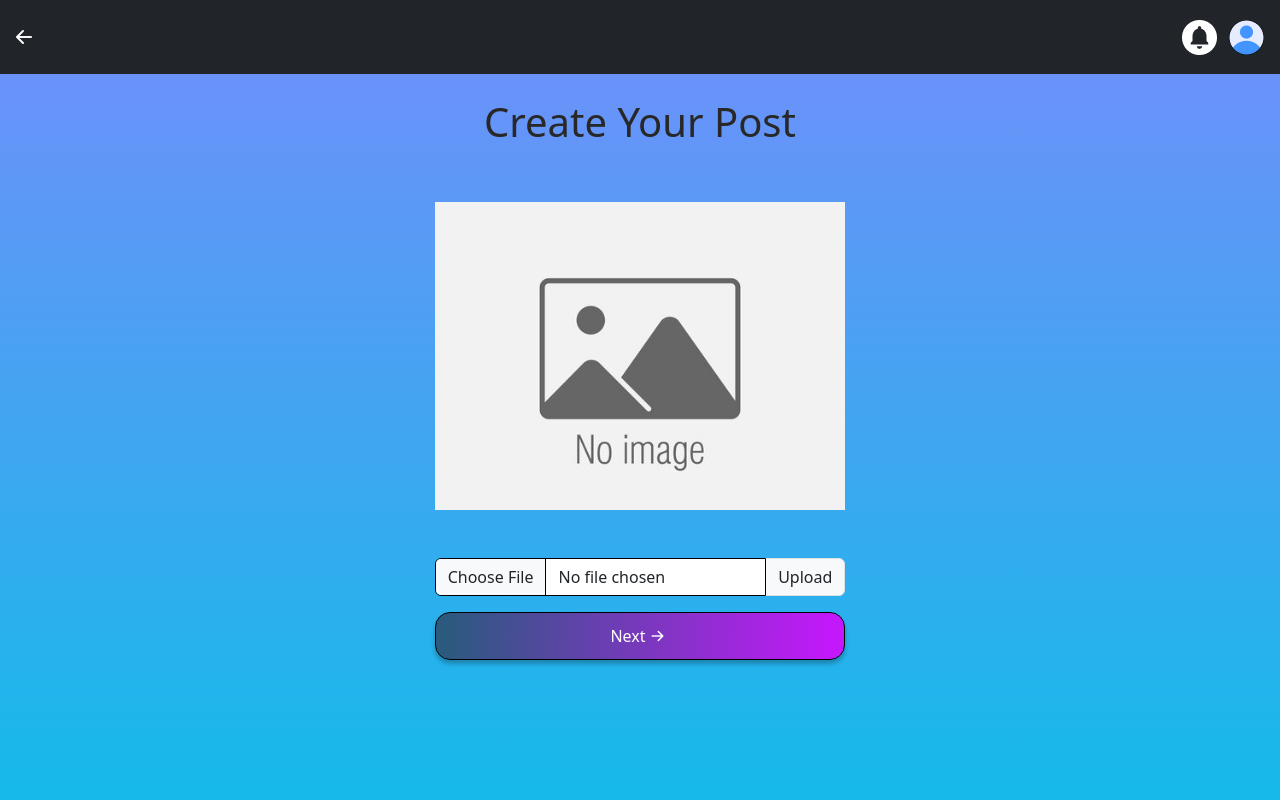
After one commit to Giock24/NowMusic, a PHP site: page /src/post_creation/post_add_image.html in a window 1280 px wide. The commit adds this page. Run offline with PHP 8.4, Linux system fonts and the light colour scheme.

Commit message:
- [Post Creation] - add image

```diff
--- a/css/style.css
+++ b/css/style.css
@@ -52,3 +52,7 @@ nav>a>p {
     color: white;
     font-size: 20px;
 }
+
+nav>a>i{
+    font-size: 32px;
+}
--- /dev/null
+++ b/js/post_creation/add_image.js
@@ -0,0 +1,7 @@
+var loadFile = function(event) {
+  var output = document.getElementById('image-previous');
+  output.src = URL.createObjectURL(event.target.files[0]);
+  output.onload = function() {
+    URL.revokeObjectURL(output.src) // free memory
+  }
+};
--- /dev/null
+++ b/src/post_creation/post_add_image.html
@@ -0,0 +1,51 @@
+<!DOCTYPE html>
+<html lang="en">
+<head>
+    <meta charset="utf-8">
+    <meta http-equiv="X-UA-Compatible" content="IE=edge">
+    <meta name="viewport" content="width=device-width, initial-scale=1">
+    <!-- The above 3 meta tags *must* come first in the head; any other head content must come *after* these tags -->
+    <title>NowMusic - Post Creation</title>
+    <!-- Bootstrap -->
+    <link href="https://cdn.jsdelivr.net/npm/bootstrap@5.3.2/dist/css/bootstrap.min.css" rel="stylesheet" integrity="sha384-T3c6CoIi6uLrA9TneNEoa7RxnatzjcDSCmG1MXxSR1GAsXEV/Dwwykc2MPK8M2HN" crossorigin="anonymous">
+    <link rel="stylesheet" href="https://cdn.jsdelivr.net/npm/bootstrap-icons@1.5.0/font/bootstrap-icons.css">
+    <link rel="stylesheet" href="../../css/style.css">
+    <script src="../../js/post_creation/add_image.js"></script>
+</head>
+<body>
+    <div class="container-fluid p-0 overflow-hidden h-100">
+        <nav class="navbar px-2 navbar-dark bg-dark">
+            <a class="navbar-brand col-7 align-items-center" href="post_add_song.html">
+                <i class="bi bi-arrow-left-short"></i>
+            </a>
+            <div>
+                <a class="nav-item" href="#">
+                    <img src="../../assets/images/circle-notifications.png" alt="notifications image"/>
+                </a>
+                <a class="nav-item m-2" href="#">
+                    <img src="../../assets/images/user_icon.png" alt="user image"/>
+                </a>
+            </div>
+        </nav>
+        <div class="row justify-content-center mt-4 h-100">
+            <div class="col-10 col-md-4">
+                <div class="text-center pb-5">
+                    <h1>Create Your Post</h1>
+                </div>
+                <form  class="mb-5" action="#">
+                    <img id="image-previous" src="../../assets/images/no_image.jpg" width="100%"/>
+                    <div class="input-group mb-3  mt-5">
+                        <input type="file" class="form-control"  accept="image/*" onchange="loadFile(event)">
+                        <label class="input-group-text">Upload</label>
+                    </div>
+                    <button type="button" class="align-content-center">
+                        Next
+                        <i class="bi bi-arrow-right-short"></i>
+                    </button>
+                </form>
+            </div>
+        </div>
+    </div>
+    <script src="https://cdn.jsdelivr.net/npm/bootstrap@5.3.2/dist/js/bootstrap.bundle.min.js" integrity="sha384-C6RzsynM9kWDrMNeT87bh95OGNyZPhcTNXj1NW7RuBCsyN/o0jlpcV8Qyq46cDfL" crossorigin="anonymous"></script>
+</body>
+</html>
```
Also changed, not shown: assets/images/no_image.jpg (added).
